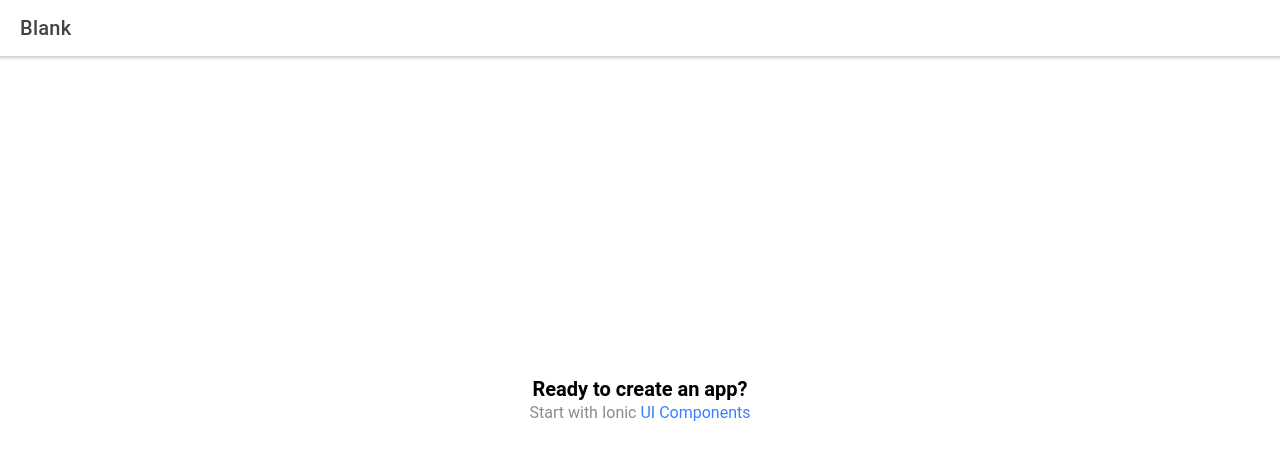
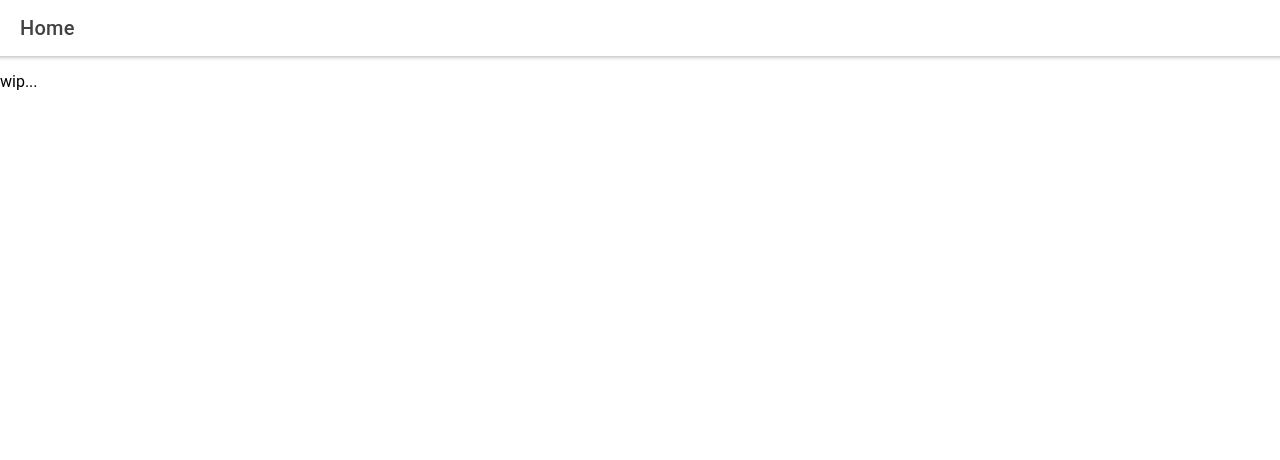
Before and after one commit to rgquiet/Asseto, a React (Create React App) app: page /home in a window 1280 px wide. Shown: the top 460 px of the page. Built offline with nearby package versions, Linux system fonts and the light colour scheme.

Commit message:
Adding support for android and ios

```diff
--- a/ionic.config.json
+++ b/ionic.config.json
@@ -1,5 +1,5 @@
 {
-  "name": "test-app",
+  "name": "asseto-app",
   "integrations": {
     "capacitor": {}
   },
--- a/package.json
+++ b/package.json
@@ -1,9 +1,11 @@
 {
-  "name": "test-app",
+  "name": "asseto-app",
   "version": "0.0.1",
   "private": true,
   "dependencies": {
+    "@capacitor/android": "^2.4.5",
     "@capacitor/core": "2.4.5",
+    "@capacitor/ios": "^2.4.5",
     "@ionic/react": "^5.0.7",
     "@ionic/react-router": "^5.0.7",
     "@testing-library/jest-dom": "^4.2.4",
--- a/src/components/ExploreContainer.css
+++ /dev/null
@@ -1,24 +0,0 @@
-.container {
-  text-align: center;
-  position: absolute;
-  left: 0;
-  right: 0;
-  top: 50%;
-  transform: translateY(-50%);
-}
-
-.container strong {
-  font-size: 20px;
-  line-height: 26px;
-}
-
-.container p {
-  font-size: 16px;
-  line-height: 22px;
-  color: #8c8c8c;
-  margin: 0;
-}
-
-.container a {
-  text-decoration: none;
-}
--- a/src/components/ExploreContainer.tsx
+++ /dev/null
@@ -1,15 +0,0 @@
-import React from 'react';
-import './ExploreContainer.css';
-
-interface ContainerProps { }
-
-const ExploreContainer: React.FC<ContainerProps> = () => {
-  return (
-    <div className="container">
-      <strong>Ready to create an app?</strong>
-      <p>Start with Ionic <a target="_blank" rel="noopener noreferrer" href="https://ionicframework.com/docs/components">UI Components</a></p>
-    </div>
-  );
-};
-
-export default ExploreContainer;
--- a/src/pages/Home.tsx
+++ b/src/pages/Home.tsx
@@ -1,6 +1,5 @@
 import { IonContent, IonHeader, IonPage, IonTitle, IonToolbar } from '@ionic/react';
 import React from 'react';
-import ExploreContainer from '../components/ExploreContainer';
 import './Home.css';
 
 const Home: React.FC = () => {
@@ -8,16 +7,11 @@ const Home: React.FC = () => {
         <IonPage>
             <IonHeader>
                 <IonToolbar>
-          <IonTitle>Blank</IonTitle>
+                    <IonTitle>Home</IonTitle>
                 </IonToolbar>
             </IonHeader>
             <IonContent fullscreen>
-        <IonHeader collapse="condense">
-          <IonToolbar>
-            <IonTitle size="large">Blank</IonTitle>
-          </IonToolbar>
-        </IonHeader>
-        <ExploreContainer />
+                <p>wip...</p>
             </IonContent>
         </IonPage>
     );
```
Also changed, not shown: capacitor.config.json (deleted, +0 -13 lines), src/App.tsx (indentation only), 93 other files (tests, documents, lock files or other folders). Lines whose indentation alone changed are shown as unchanged.
